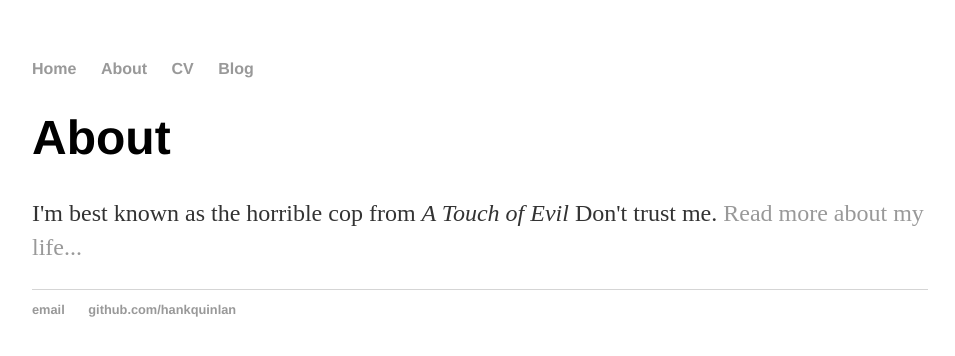
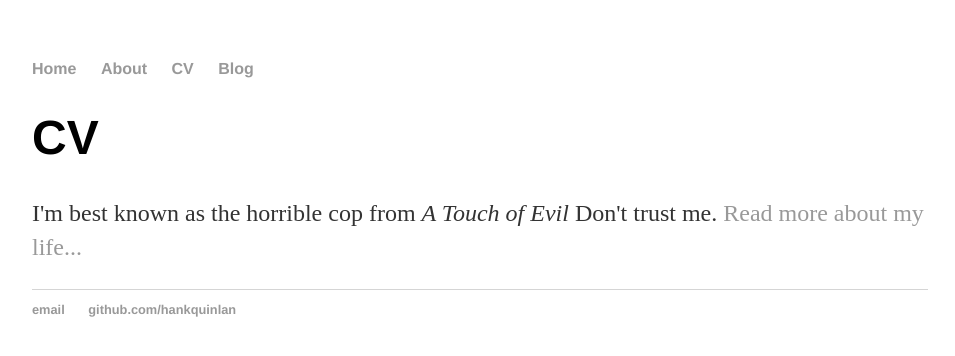
Before and after one commit to RadimPesa/radimpesa.github.io, a Jekyll site: the page built from cv/index.html, in a window 1280 px wide. Shown: the top 356 px of the page, without its empty margins (160-1115 px from the left). Built offline with Jekyll 4.4.1, drawn with Linux system fonts in a browser that asks for light colours.

Commit message:
Update index.html

```diff
--- a/cv/index.html
+++ b/cv/index.html
@@ -1,8 +1,8 @@
 ---
 layout: default
-title: About - Hank Quinlan, Horrible Cop
+title: CV - Hank Quinlan, Horrible Cop
 ---
 <div class="blurb">
-	<h1>About</h1>
+	<h1>CV</h1>
 	<p>I'm best known as the horrible cop from <em>A Touch of Evil</em> Don't trust me. <a href="/about">Read more about my life...</a></p>
 </div><!-- /.blurb -->
```
